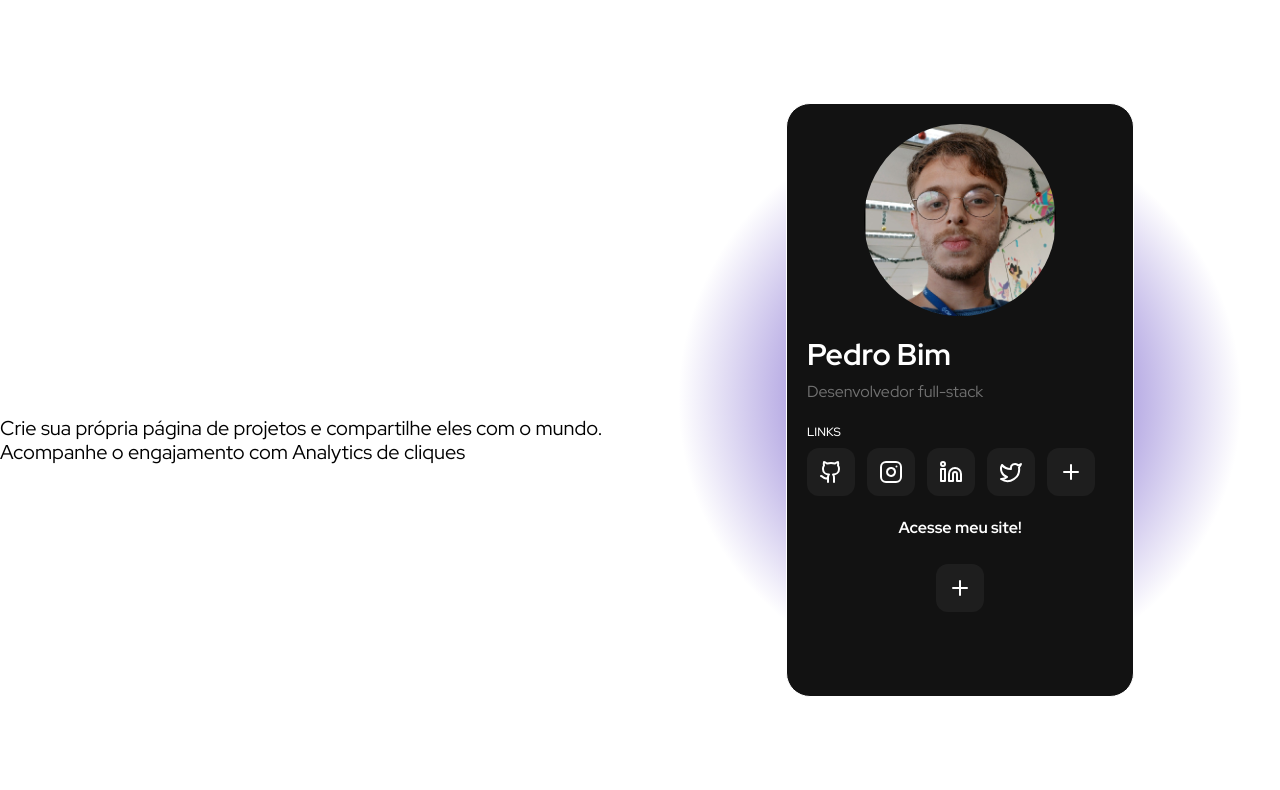
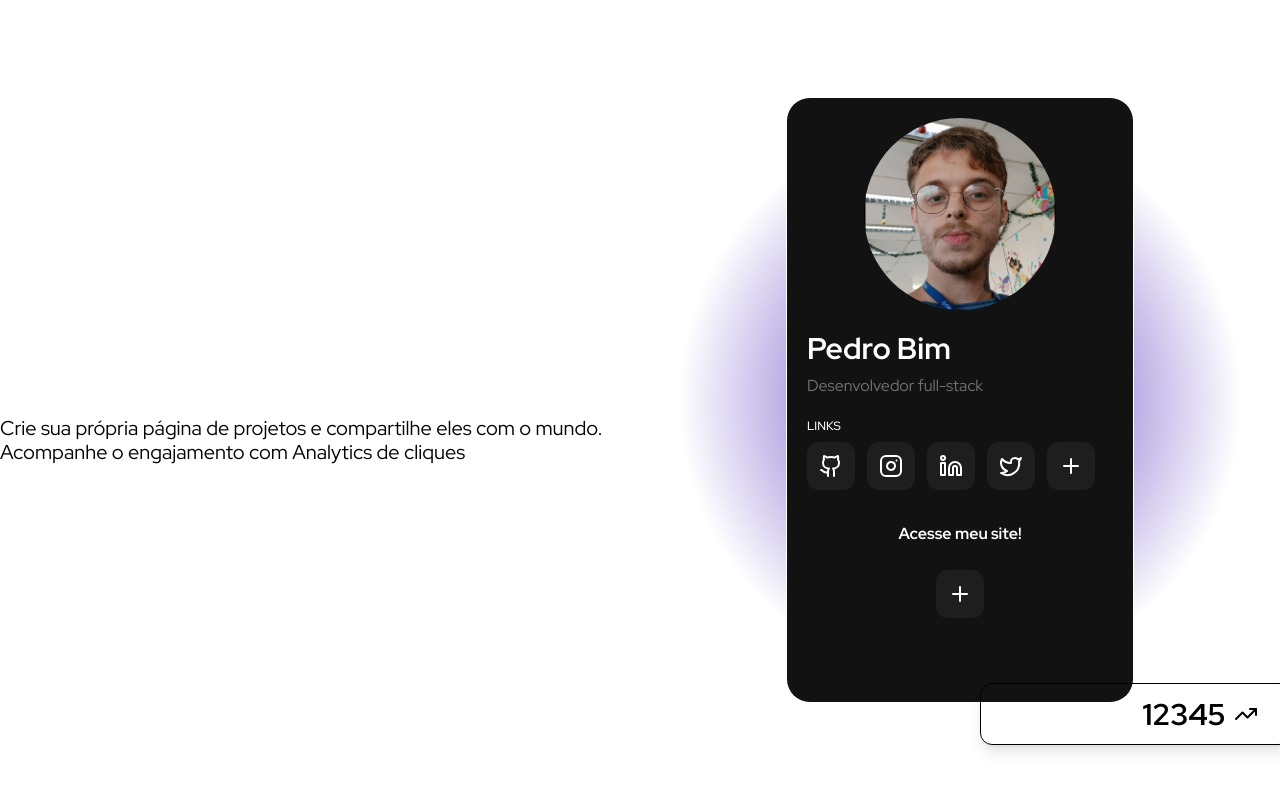
Before and after one commit to flea777/next-projectinbio, a Next.js app: page / in a window 1280 px wide. Shown: the top 790 px of the page. Built offline with nearby package versions, Linux system fonts and the light colour scheme.

Commit message:
Componente: total de visitas

```diff
--- /dev/null
+++ b/src/app/components/commons/TotalVisits.tsx
@@ -0,0 +1,20 @@
+import { TrendingUp } from 'lucide-react'
+
+export function TotalVisits() {
+  return (
+    <div
+      className="w-min whitespace-nowrap flex items-center gap-5 bg-background-tertiary border
+    border-border-primary px-8 py-3 rounded-xl shadow-lg"
+    >
+      <span className="font-bold text-white">Total de visitas</span>
+      <div className="flex items-center gap-2 text-accent-green">
+        <span className="text-3xl font-bold">12345</span>
+        <TrendingUp />
+      </div>
+      {/* <div className="flex items-center gap-2">
+        <button>Portal</button>
+        <button>Sair</button>
+      </div> */}
+    </div>
+  )
+}
--- a/src/app/components/commons/UserCard.tsx
+++ b/src/app/components/commons/UserCard.tsx
@@ -36,6 +36,7 @@
             </button>
           ))}
         </div>
+      </div>
       <div className="flex flex-col gap-3 w-full h-[172px]">
         <div className="w-full flex flex-col items-center gap-3">
           <Button className="w-full">Acesse meu site!</Button>
@@ -45,6 +46,5 @@
         </div>
       </div>
     </div>
-    </div>
   )
 }
--- a/src/app/components/landing-page/Hero.tsx
+++ b/src/app/components/landing-page/Hero.tsx
@@ -1,3 +1,4 @@
+import { TotalVisits } from '../commons/TotalVisits'
 import { UserCard } from '../commons/UserCard'
 import { Button } from '../ui/Button'
 import { TextInput } from '../ui/TextInput'
@@ -30,7 +31,7 @@
           <UserCard />
 
           <div className="absolute -bottom-[7%] -right-[45%]">
-            {/* <TotalVisits /> */}
+            <TotalVisits />
           </div>
 
           <div className="absolute top-[20%] -left-[45%] -z-10">
```
Lines whose indentation alone changed are shown as unchanged.
